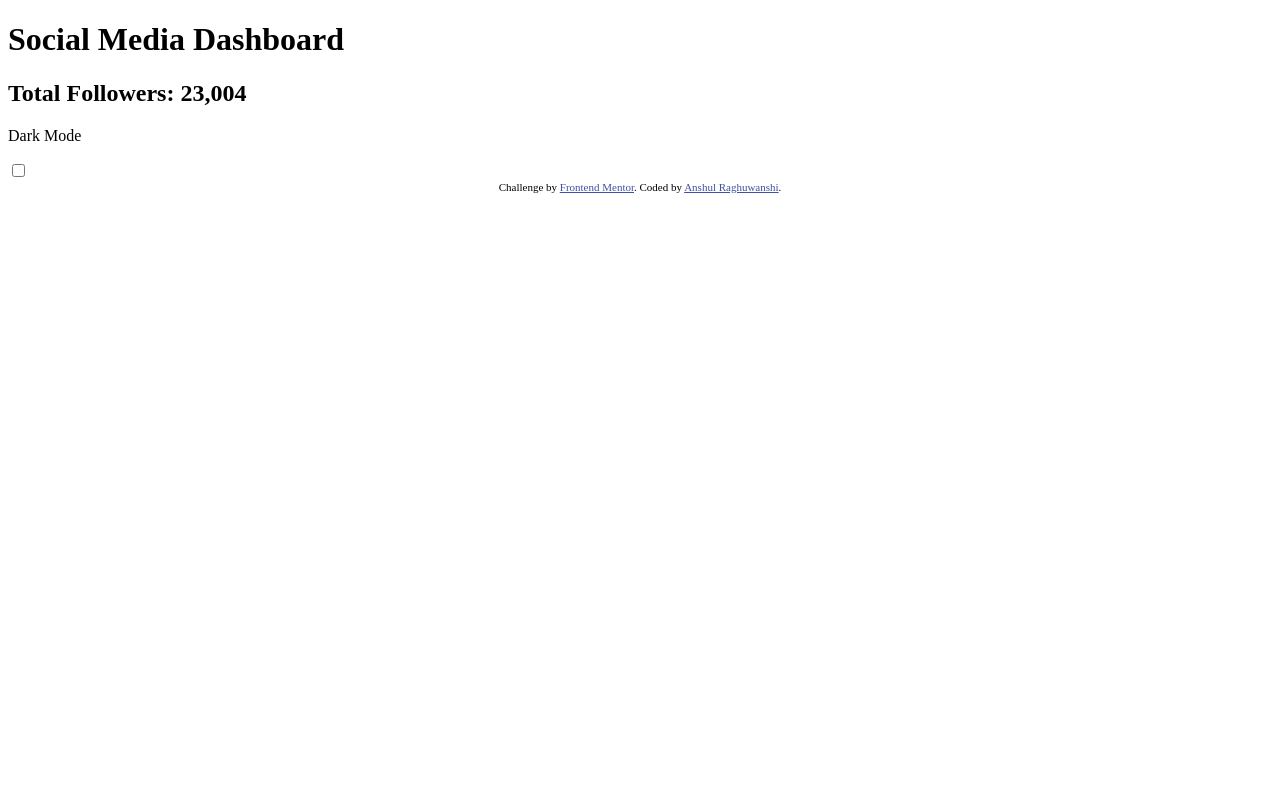
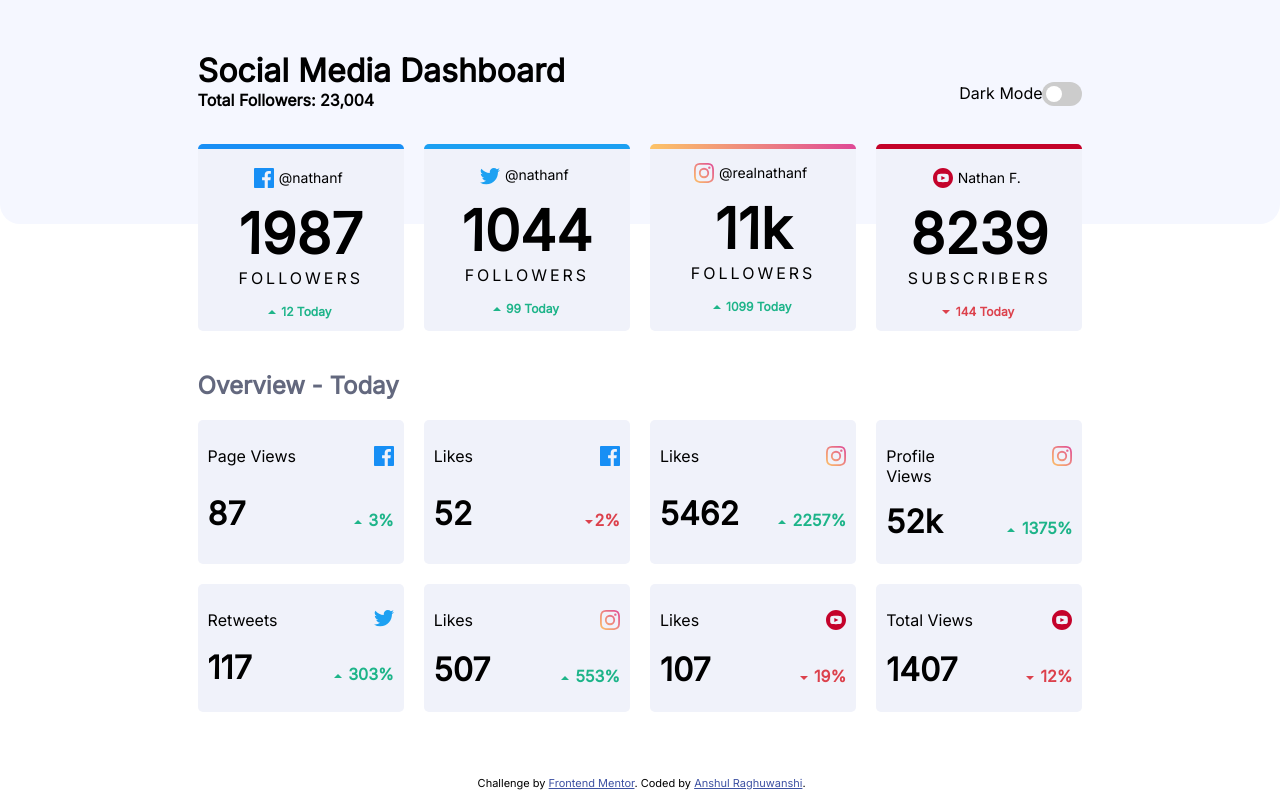
Before and after one commit to Ansh00/Social_media_dashboard_with_theme_switcher, a plain HTML site: page index.html in a window 1280 px wide. Drawn offline with Linux system fonts and the light colour scheme.

Commit message:
Initial Commit

```diff
--- a/index.html
+++ b/index.html
@@ -26,14 +26,14 @@
     <div class="header">
       <div class="heading">
         <h1 class="head1">Social Media Dashboard</h1>
-        <h2 class="head2 shade">Total Followers: 23,004</h2>
+        <h2 class="head2 fine">Total Followers: 23,004</h2>
       </div>
 
       <div class="mobileline"></div>
 
       <div class="darkmode">
         <div class="text1">
-          <p class="darks shade">Dark Mode</p>
+          <p class="darks fine">Dark Mode</p>
         </div>
         <div class="modeswitch">
           <label class="switch">
@@ -43,6 +43,98 @@
         </div>
       </div>
     </div>
+    <div class="socialacc">
+      <div class="facebook background-white">
+        <p class="t1 fine"><img class="logo" src="images/icon-facebook.svg" alt="">@nathanf</p>
+        <p class="t2">1987</p>
+        <p class="t3 fine">Followers</p>
+        <p class="t4 green"><img class="arrow" src="images/icon-up.svg" alt=""> 12 Today</p>
+      </div>
+
+      <div class="twitter background-white">
+        <p class="t1 fine"><img class="logo" src="images/icon-twitter.svg" alt="">@nathanf</p>
+        <p class="t2">1044</p>
+        <p class="t3 fine">Followers</p>
+        <p class="t4 green"><img class="arrow" src="images/icon-up.svg" alt=""> 99 Today</p>
+      </div>
+
+      <div class="instagram background-white">
+        <div class="line"></div>
+        <p class="t1 fine"><img class="logo" src="images/icon-instagram.svg" alt="">@realnathanf</p>
+        <p class="t2">11k</p>
+        <p class="t3 fine">Followers</p>
+        <p class="t4 green"><img class="arrow" src="images/icon-up.svg" alt=""> 1099 Today</p>
+      </div>
+
+      <div class="youtube background-white">
+        <p class="t1 fine"><img class="logo" src="images/icon-youtube.svg" alt="">Nathan F.</p>
+        <p class="t2">8239</p>
+        <p class="t3 fine">Subscribers</p>
+        <p class="t4 red"><img class="arrow" src="images/icon-down.svg" alt=""> 144 Today</p>
+      </div>
+    </div>
+
+    <h1 class="subhead">Overview - Today</h1>
+
+    <div class="overview">
+      <div class="overview-items background-white">
+        <p class="fine">Page Views</p>
+        <p class="align-right"><img src="images/icon-facebook.svg" alt=""></p>
+        <p class="bold">87</p>
+        <p class="align-right green"><img class="arrow" src="images/icon-up.svg" alt=""> 3%</p>
+      </div>
+
+      <div class="overview-items background-white">
+        <p class="fine">Likes</p>
+        <p class="align-right"><img src="images/icon-facebook.svg" alt=""></p>
+        <p class="bold">52</p>
+        <p class="align-right red"> <img class="arrow" src="images/icon-down.svg" alt="">2%</p>
+      </div>
+
+      <div class="overview-items background-white">
+        <p class="fine">Likes</p>
+        <p class="align-right"><img src="images/icon-instagram.svg" alt=""></p>
+        <p class="bold">5462</p>
+        <p class="align-right green"><img class="arrow" src="images/icon-up.svg" alt=""> 2257%</p>
+      </div>
+
+      <div class="overview-items background-white">
+        <p class="fine">Profile Views</p>
+        <p class="align-right"><img src="images/icon-instagram.svg" alt=""></p>
+        <p class="bold">52k</p>
+        <p class="align-right green"><img class="arrow" src="images/icon-up.svg" alt=""> 1375%</p>
+      </div>
+
+      <div class="overview-items background-white">
+        <p class="fine">Retweets</p>
+        <p class="align-right"><img src="images/icon-twitter.svg" alt=""></p>
+        <p class="bold">117</p>
+        <p class="align-right green"><img class="arrow" src="images/icon-up.svg" alt=""> 303%</p>
+      </div>
+
+      <div class="overview-items background-white">
+        <p class="fine">Likes</p>
+        <p class="align-right"><img src="images/icon-instagram.svg" alt=""></p>
+        <p class="bold">507</p>
+        <p class="align-right green"><img class="arrow" src="images/icon-up.svg" alt=""> 553%</p>
+      </div>
+
+      <div class="overview-items background-white">
+        <p class="fine">Likes</p>
+        <p class="align-right"><img src="images/icon-youtube.svg" alt=""></p>
+        <p class="bold">107</p>
+        <p class="align-right red"><img class="arrow" src="images/icon-down.svg" alt=""> 19%</p>
+      </div>
+
+      <div class="overview-items background-white">
+        <p class="fine">Total Views</p>
+        <p class="align-right"><img src="images/icon-youtube.svg" alt=""></p>
+        <p class="bold">1407</p>
+        <p class="align-right red"><img class="arrow" src="images/icon-down.svg" alt=""> 12%</p>
+      </div>
+    </div>
+  </div>
+
 
 
   <div class="attribution">
--- a/styles.css
+++ b/styles.css
@@ -0,0 +1,286 @@
+body{
+    font-family: 'Inter', sans-serif;
+    /* position: relative; */
+  }
+  .block{
+    z-index: -10;
+    height: 28%;
+    width: 100%;
+    position: absolute;
+    top: 0;
+    left: 0;
+    border-bottom-left-radius: 20px;
+    border-bottom-right-radius: 20px;
+  }
+  .block-bg{
+    background: hsl(225, 100%, 98%);
+  }
+  .block-bg-dark{
+    background: hsl(232, 19%, 15%);
+  }
+  .dark-body{
+    background-color: hsl(230, 17%, 14%);
+  }
+  .dark{
+    color: hsl(228, 34%, 66%);
+  }
+  .dark-white{
+    color: white;
+  }
+  .dark-card{
+    background: hsl(228, 28%, 20%);
+    color: white;
+  }
+  .card{
+    width: 70%;
+    margin: 30px auto auto;
+  }
+  .header{
+    display: grid;
+    grid-template-columns: 1fr 1fr;
+  }
+  .head1{
+    margin-bottom: 0;
+  }
+  .head2{
+    margin-top: 0;
+    font-size: 1rem;
+  }
+  .darkmode{
+    position: relative;
+  }
+  .text1{
+    display: inline-block;
+    position: absolute;
+    margin: 0;
+    top: 40%;
+    right: 9%;
+  }
+  .modeswitch{
+    display: inline-block;
+    position: absolute;
+    margin: 0;
+    top: 55%;
+    right: 0;
+  }
+  .socialacc{
+    margin-top: 20px;
+    display: grid;
+    grid-template-columns: repeat(4, 1fr);
+    grid-column-gap: 20px;
+    text-align: center;
+  }
+  .facebook{
+    /* background: hsl(227, 47%, 96%); */
+    border-top: solid 5px hsl(208, 92%, 53%);
+    border-radius: 5px;
+  }
+  .twitter{
+    /* background: hsl(227, 47%, 96%); */
+    border-top: solid 5px hsl(203, 89%, 53%);
+    border-radius: 5px;
+  }
+  .instagram{
+    position: relative;
+    /* background: hsl(227, 47%, 96%); */
+    border-radius: 5px;
+  }
+  .line{
+    position: absolute;
+    background: linear-gradient(to right, hsl(37, 97%, 70%), hsl(329, 70%, 58%));
+    height: 5px;
+    width: 100%;
+    top: 0;
+    border-top-right-radius: 5px;
+    border-top-left-radius: 5px;
+  }
+  .youtube{
+    /* background: hsl(227, 47%, 96%); */
+    border-top: solid 5px hsl(348, 97%, 39%);
+    border-radius: 5px;
+  }
+  .t1{
+    font-size: 14px;
+    position: relative;
+  }
+  .logo{
+    position: relative;
+    top: 5px;
+    right: 5px;
+  }
+  .t2{
+    margin: 0 auto;
+    font-size: 3.5rem;
+    font-weight: 700;
+  }
+  .t3{
+    font-size: 1rem;
+    margin-top: 0;
+    font-weight: 100;
+    text-transform: uppercase;
+    letter-spacing: 3px;
+  }
+  .t4{
+    font-size: 12px;
+    font-weight: 700;
+  }
+  .red{
+    color: hsl(356, 69%, 56%);
+    font-weight: 700;
+  }
+  .green{
+    color: hsl(163, 72%, 41%);
+    font-weight: 700;
+  }
+  .arrow{
+    display: inline-block;
+    position: relative;
+    bottom: 2px;
+    right: 2px;
+  }
+  .bold{
+    font-size: 2rem;
+    font-weight: 700;
+    margin: 0;
+  }
+  .shade{
+    color: hsl(228, 12%, 44%);
+    font-weight: 600;
+  }
+  .subhead{
+    margin: 40px auto 20px;
+    font-size: 1.5rem;
+    color: hsl(228, 12%, 44%);
+    font-weight: 700;
+  }
+  .overview{
+    display: grid;
+    grid-template-columns: repeat(4, 1fr);
+    grid-column-gap: 20px;
+    grid-row-gap: 20px;
+  }
+  .overview-items{
+    display: grid;
+    grid-template-columns: 1fr 1fr;
+    padding: 10px;
+    /* background: hsl(227, 47%, 96%); */
+    border-radius: 5px;
+  }
+  .background-white{
+    background: hsl(227, 47%, 96%);
+  }
+  .align-right{
+    text-align: right;
+  }
+  .attribution{
+    position: absolute;
+    display: block;
+    width: 99%;
+    margin: auto;
+    bottom: 10px;
+  }
+
+  /* Togglebutton */
+  /* The switch - the box around the slider */
+  .switch {
+    position: relative;
+    display: inline-block;
+    width: 40px;
+    height: 24px;
+  }
+
+  /* Hide default HTML checkbox */
+  .switch input {
+    opacity: 0;
+    width: 0;
+    height: 0;
+  }
+
+  /* The slider */
+  .slider {
+    position: absolute;
+    cursor: pointer;
+    top: 0;
+    left: 0;
+    right: 0;
+    bottom: 0;
+    background-color: #ccc;
+    -webkit-transition: .4s;
+    transition: .4s;
+  }
+  .slider:hover{
+    background-image: linear-gradient(to right, hsl(210, 78%, 56%), hsl(146, 68%, 55%));
+  }
+
+  .slider:before {
+    position: absolute;
+    content: "";
+    height: 16px;
+    width: 16px;
+    left: 4px;
+    bottom: 4px;
+    background-color: white;
+    -webkit-transition: .4s;
+    transition: .4s;
+  }
+
+  input:checked + .slider {
+    /* background-color: #2196F3; */
+    background-image: linear-gradient(to right, hsl(210, 78%, 56%), hsl(146, 68%, 55%));
+  }
+
+  input:focus + .slider {
+    box-shadow: 0 0 1px #2196F3;
+  }
+
+  input:checked + .slider:before {
+    -webkit-transform: translateX(16px);
+    -ms-transform: translateX(16px);
+    transform: translateX(16px);
+  }
+
+
+  /* Rounded sliders */
+  .slider.round {
+    border-radius: 14px;
+  }
+
+  .slider.round:before {
+    border-radius: 50%;
+  }
+
+
+  .mobileline{
+    display: none;
+  }
+
+  .facebook.background-white:hover{
+    background: hsl(227, 47%, 92%);
+  }
+  .twitter.background-white:hover{
+    background: hsl(227, 47%, 92%);
+  }
+  .instagram.background-white:hover{
+    background: hsl(227, 47%, 92%);
+  }
+  .youtube.background-white:hover{
+    background: hsl(227, 47%, 92%);
+  }
+  .overview-items.background-white:hover{
+    background: hsl(227, 47%, 92%);
+  }
+  .facebook.dark-card:hover{
+    background: hsl(228, 28%, 24%);
+  }
+  .twitter.dark-card:hover{
+    background: hsl(228, 28%, 24%);
+  }
+  .instagram.dark-card:hover{
+    background: hsl(228, 28%, 24%);
+  }
+  .youtube.dark-card:hover{
+    background: hsl(228, 28%, 24%);
+  }
+  .overview-items.dark-card:hover{
+    background: hsl(228, 28%, 24%);
+  }
```
